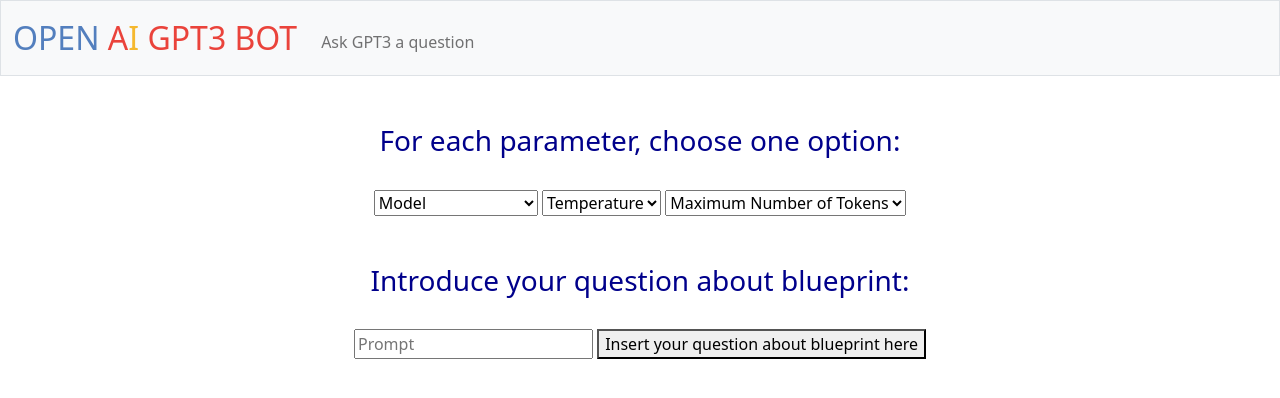
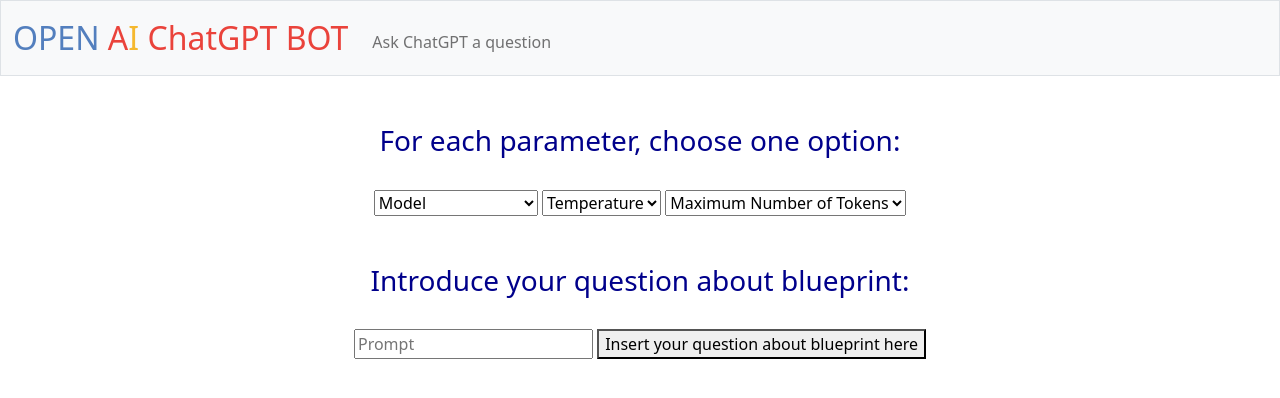
Before and after one commit to Catalin-Ioan-Sapariuc/flask-api-for-new-openai-models, a Flask app: page / in a window 1280 px wide. Shown: the top 398 px of the page. Run offline with Flask 2, Linux system fonts and the light colour scheme; parts of the project's set-up code (start-up, migrations or seed data) failed here and were passed over.

Commit message:
initial commit

```diff
--- a/templates/layout.html
+++ b/templates/layout.html
@@ -16,7 +16,7 @@
 
         <link href="/static/styles.css" rel="stylesheet">
 
-        <title>Open AI GPT3 BOT : {% block title %}{% endblock %}</title>
+        <title>Open AI chatGPT BOT : {% block title %}{% endblock %}</title>
 
     </head>
 
@@ -24,13 +24,13 @@
 
         <nav class="bg-light border navbar navbar-expand-md navbar-light">
             <div class="container-fluid">
-                <a class="navbar-brand" href="/"><span class="blue">OPEN </span><span class="red">A</span><span class="yellow">I</span> <span class="red"> GPT3 BOT </span></a>
+                <a class="navbar-brand" href="/"><span class="blue">OPEN </span><span class="red">A</span><span class="yellow">I</span> <span class="red"> ChatGPT BOT </span></a>
                 <button aria-controls="navbar" aria-expanded="false" aria-label="Toggle navigation" class="navbar-toggler" data-bs-target="#navbar" data-bs-toggle="collapse" type="button">
                     <span class="navbar-toggler-icon"></span>
                 </button>
                 <div class="collapse navbar-collapse" id="navbar">
                     <ul class="navbar-nav me-auto mt-2">
-                            <li class="nav-item"><a class="nav-link" href="/">Ask GPT3 a question</a></li>
+                            <li class="nav-item"><a class="nav-link" href="/">Ask ChatGPT a question</a></li>
                     </ul>
                 </div>
             </div>
```
